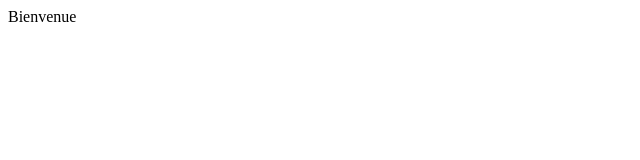
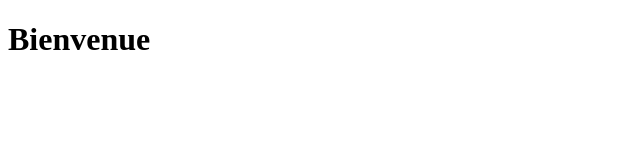
Before and after one commit to WernerBurat/new_project, a plain HTML site: page index.html in a window 1280 px wide. Shown: the whole page, without its empty margins (0-640 px from the left). Drawn offline with Linux system fonts and the light colour scheme.

Commit message:
changed title to h1

```diff
--- a/index.html
+++ b/index.html
@@ -2,6 +2,6 @@
 <html>
 <title>Bienvenue</title>
 <body>
-Bienvenue
+<h1>Bienvenue</h1>
 </body>
 </html>
```
